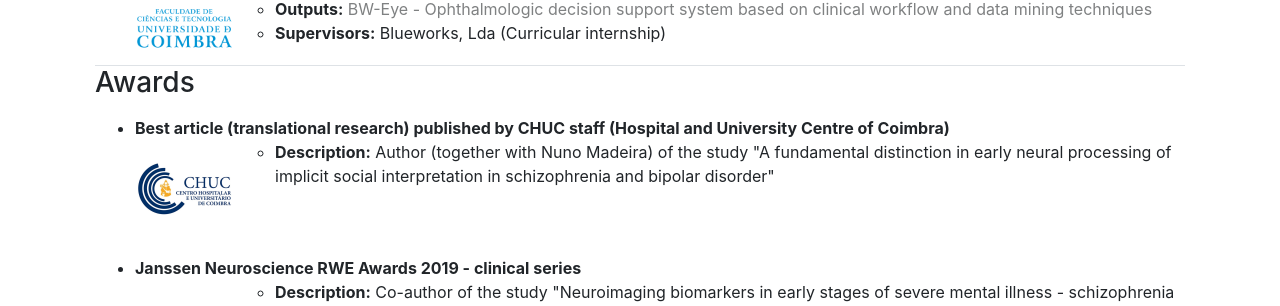
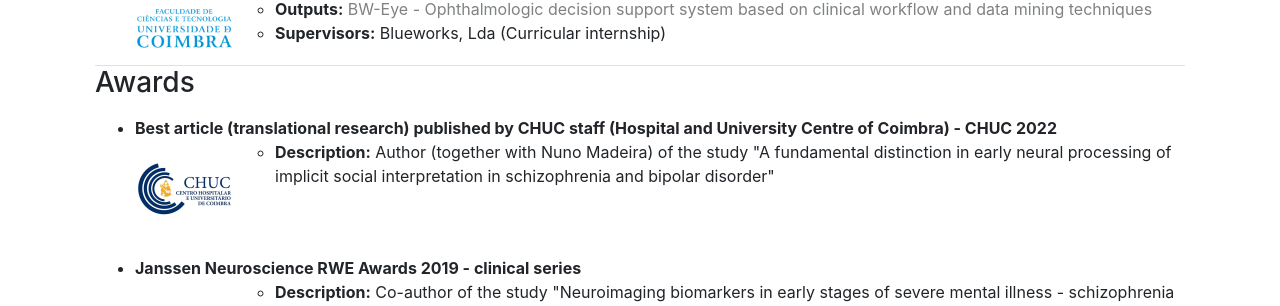
Before and after one commit to ricardomar/ricardomar.github.io, a Jekyll site: the page built from cv/index.html, in a window 1280 px wide. Shown: the part 576-882 px from the top of the page. Built offline with Jekyll 4.4.1, drawn with Linux system fonts in a browser that asks for light colours.

Commit message:
Update myAwards.yml

```diff
--- a/_data/myAwards.yml
+++ b/_data/myAwards.yml
@@ -1,4 +1,4 @@
-- name: Best article (translational research) published by CHUC staff (Hospital and University Centre of Coimbra)
+- name: Best article (translational research) published by CHUC staff (Hospital and University Centre of Coimbra) - CHUC 2022
   description: Author (together with Nuno Madeira) of the study "A fundamental distinction in early neural processing of implicit social interpretation in schizophrenia and bipolar disorder"
   logo: /myFiles/chuc.png
 
```
